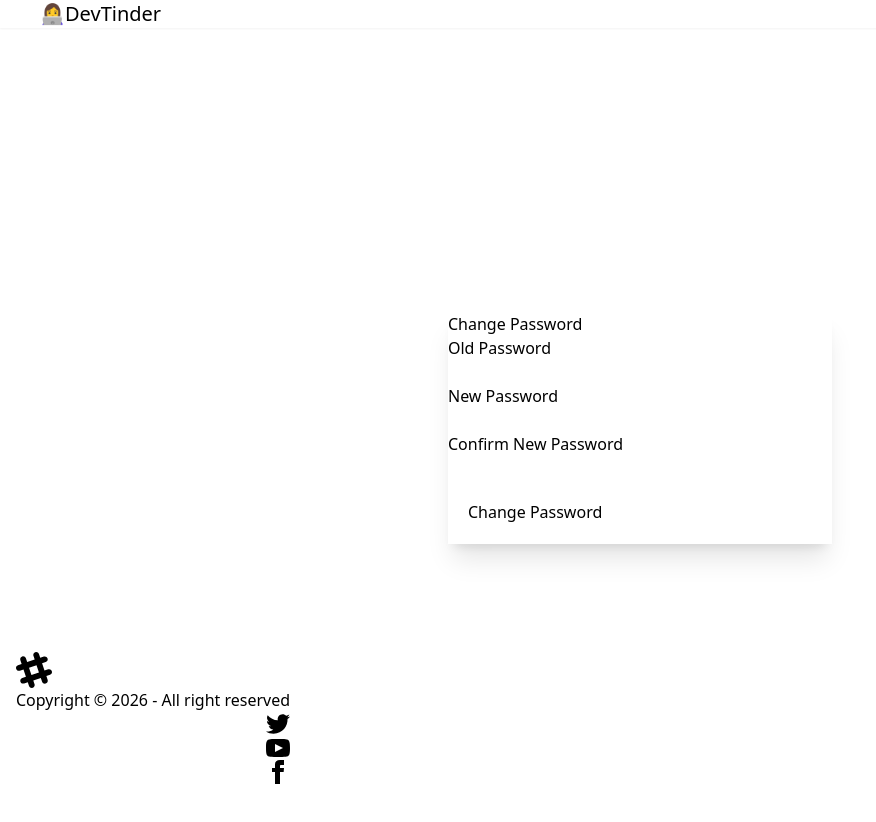
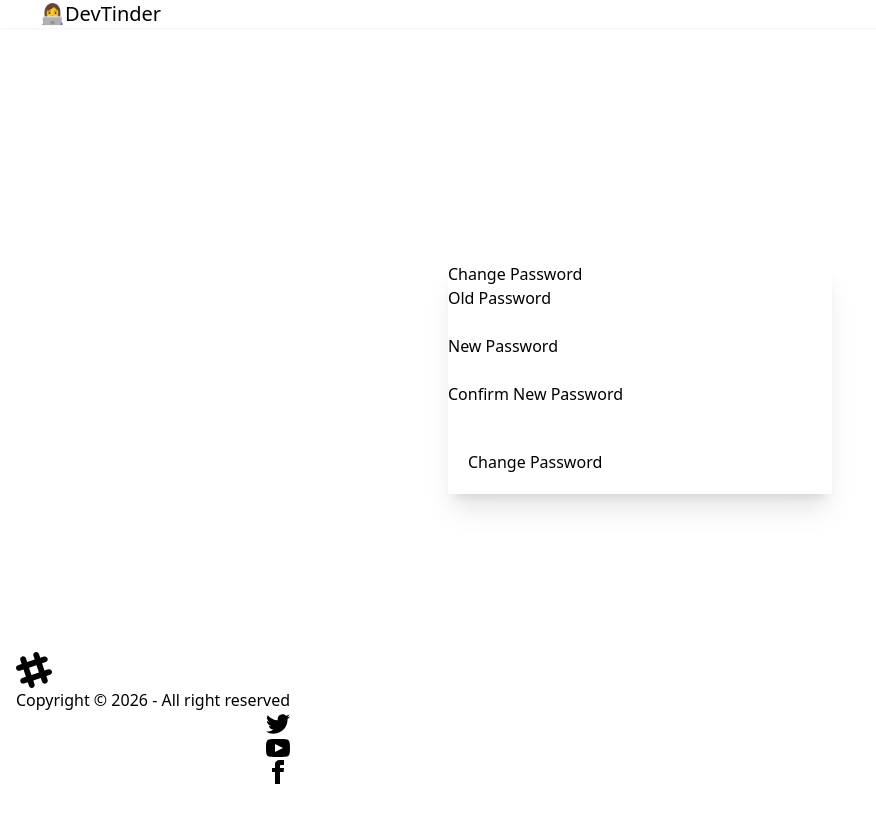
Before and after one commit to hemanthkumarkrishnan/devTinder-frontend, a React (Vite) app: page /change-password in a window 1280 px wide. Shown: the top 822 px of the page, without its empty margins (0-876 px from the left). After the commit the page ends 800 px from the top, so only its background shows below. Built offline with nearby package versions, Linux system fonts and the light colour scheme; no server answers; the HTML template or start-up script is replaced by a standard one.

Commit message:
My local changes

```diff
--- a/src/components/ChangePassword.jsx
+++ b/src/components/ChangePassword.jsx
@@ -52,7 +52,7 @@
   };
 
   return (
-    <div className="flex justify-center items-center h-screen">
+    <div className="flex justify-center items-center h-screen  mt-[-50px]">
       <div className="card bg-base-300 w-96 shadow-xl">
         <div className="card-body">
           <h2 className="card-title justify-center font-medium text-base">
--- a/src/components/UserCard.jsx
+++ b/src/components/UserCard.jsx
@@ -23,7 +23,7 @@
   };
 
   return (
-    <div className="card bg-base-300 w-full max-w-sm md:max-w-md shadow-xl my-6 mx-auto relative z-10">
+    <div className="card bg-base-300 w-full max-w-sm md:max-w-md shadow-xl my-6 mx-auto relative z-10  mt-[-10px] h-80%">
       <figure className="w-full">
         <img
           src={photoUrl}
```
